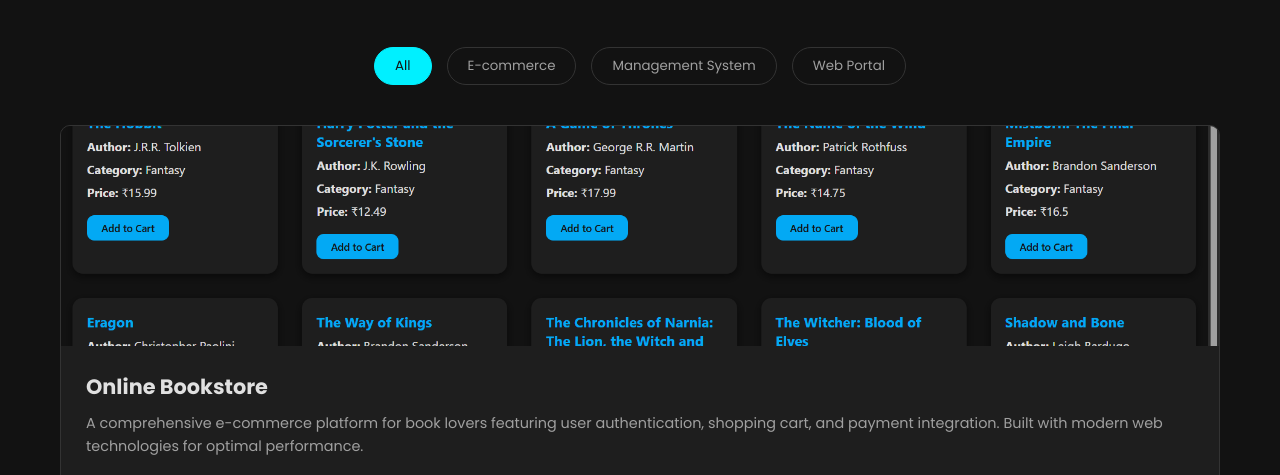
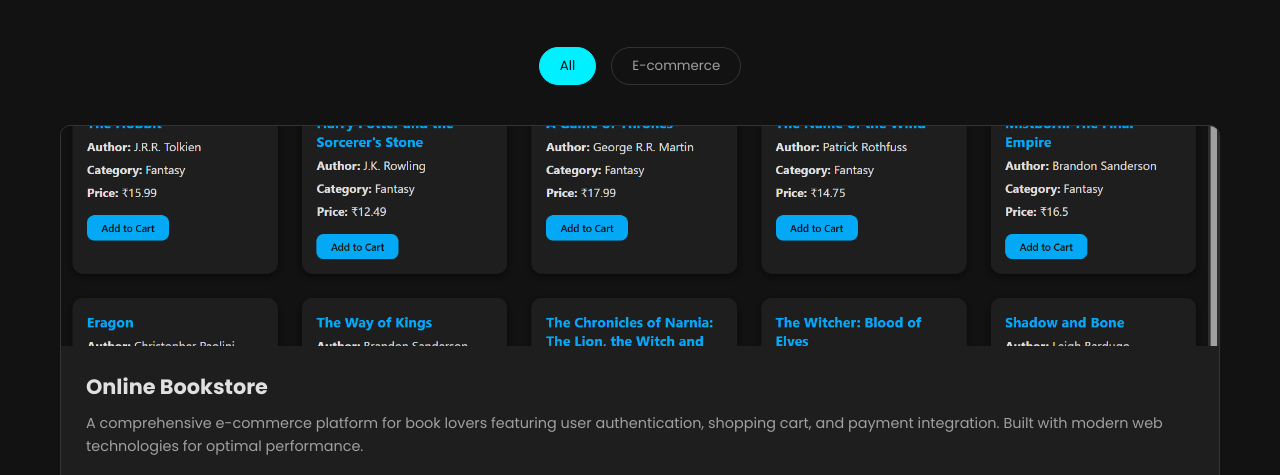
Before and after one commit to Kamalesh-25/Portfolio, a plain HTML site: page projects.html in a window 1280 px wide. Shown: the part 203-678 px from the top of the page. Drawn offline with nearby package versions, Linux system fonts and the light colour scheme.

Commit message:
Update projects.html

```diff
--- a/projects.html
+++ b/projects.html
@@ -36,8 +36,8 @@
                 <div class="project-filters">
                     <button class="filter-btn active" data-filter="all">All</button>
                     <button class="filter-btn" data-filter="ecommerce">E-commerce</button>
-                    <button class="filter-btn" data-filter="management">Management System</button>
-                    <button class="filter-btn" data-filter="web-portal">Web Portal</button>
+<!--                     <button class="filter-btn" data-filter="management">Management System</button>
+                    <button class="filter-btn" data-filter="web-portal">Web Portal</button> -->
                 </div>
 
                 <!-- Projects Grid -->
```
